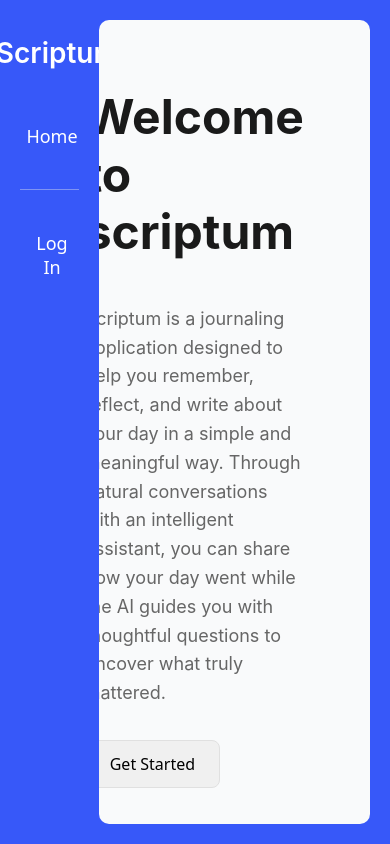
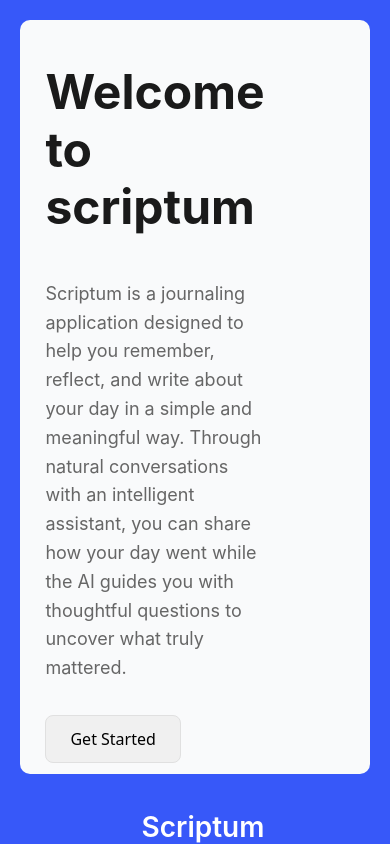
Before and after one commit to yanakolajara/Scriptum, a React (Vite) app in the folder client/: page / in a window 390 px wide. Built offline with nearby package versions, Linux system fonts and the light colour scheme; no server answers.

Commit message:
Add responsive layout for mobile devices with navbar at bottom

```diff
--- a/client/src/App.scss
+++ b/client/src/App.scss
@@ -22,3 +22,21 @@
   scrollbar-width: thin; /* or thin, none, etc. */
   scrollbar-color: #666 #fff; /* or any other color values */
 }
+
+/* Extra small devices (phones, 600px and down) */
+@media only screen and (max-width: 600px) {
+  .app {
+    display: grid;
+    grid-template-columns: 1fr;
+    grid-template-rows: auto 30px;
+    .navbar {
+      grid-row: 2;
+      grid-column: 1;
+      width: 100%;
+    }
+    .main-container {
+      grid-row: 1;
+      grid-column: 1;
+    }
+  }
+}
```
